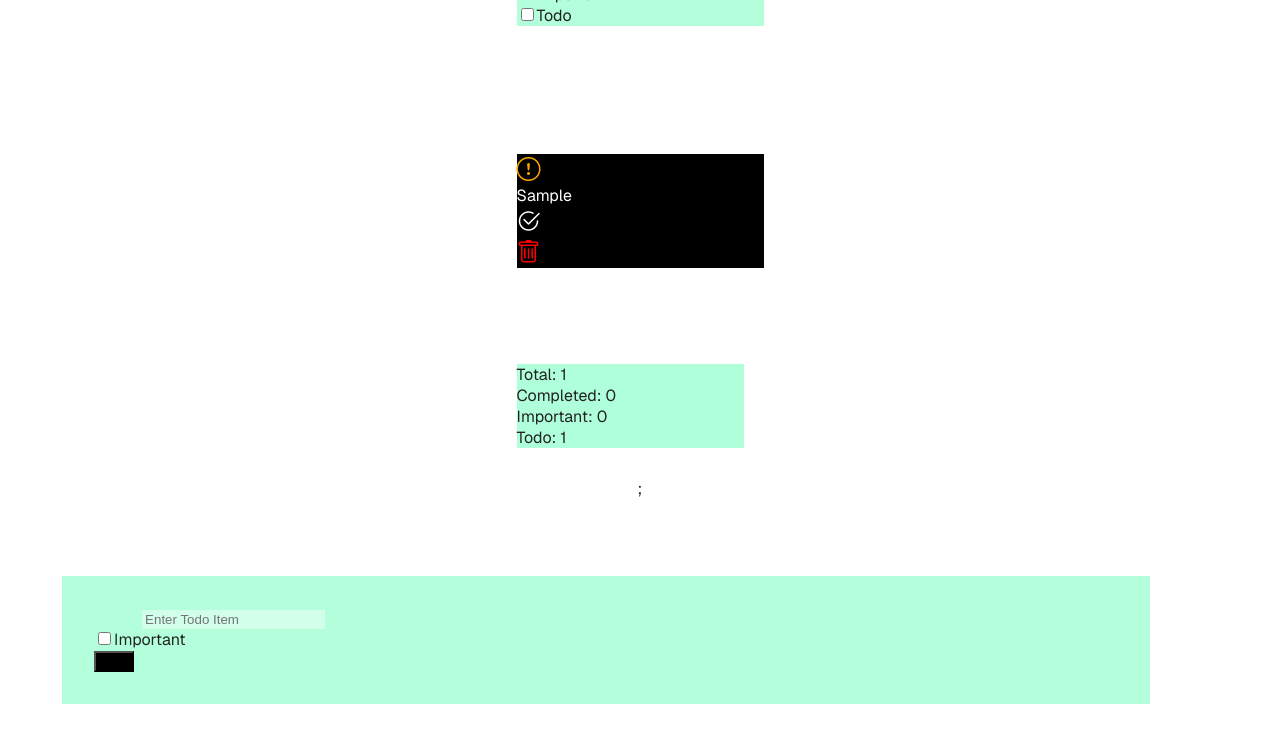
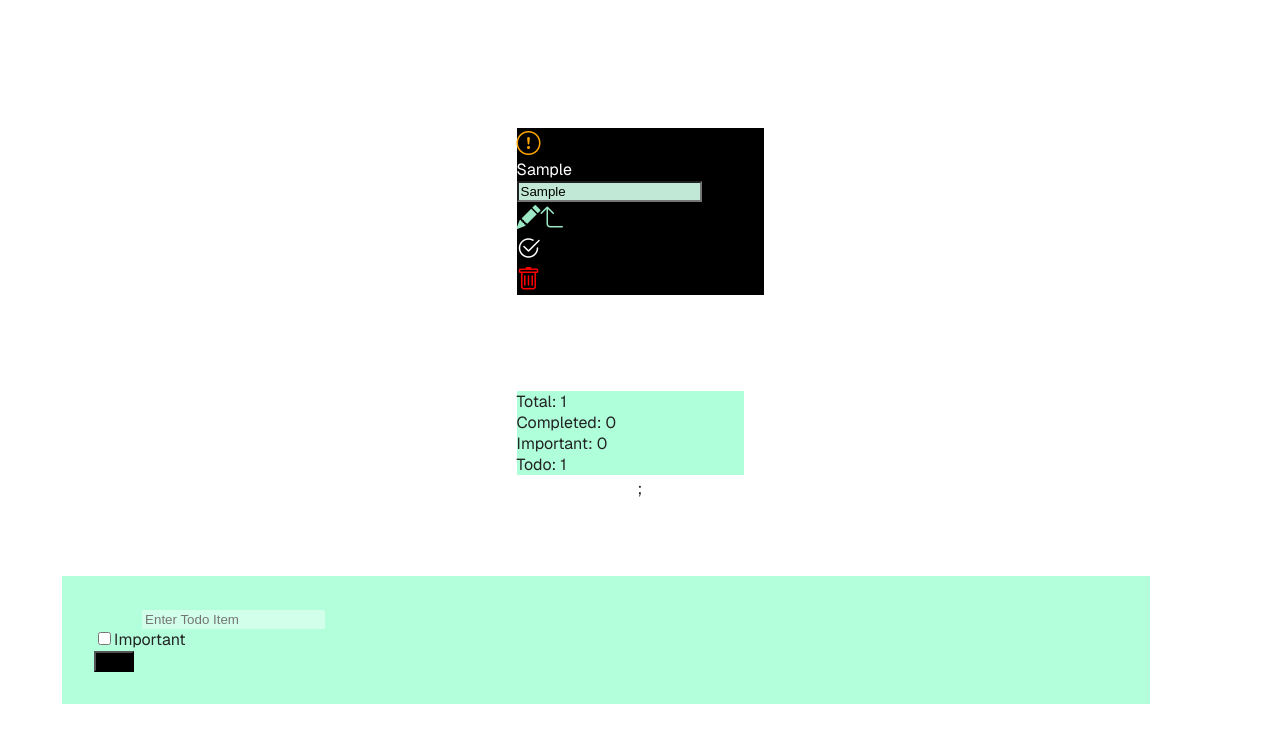
Before and after one commit to naveendanu2000/todo_app, a Next.js app: page / in a window 1280 px wide. Both pictures are taken after typing "Sample" into the empty fields and a click on the button "Add". Shown: the top 742 px of the page. Built offline with nearby package versions, Linux system fonts and the light colour scheme.

Commit message:
Edit logic done!

```diff
--- a/src/components/Footer.jsx
+++ b/src/components/Footer.jsx
@@ -10,7 +10,7 @@ const Footer = () => {
   const [todoCount, setTodoCount] = useState(0);
 
   useEffect(() => {
-    console.log("---------------======-------------- Counting called!");
+    // console.log("---------------======-------------- Counting called!");
     setAllCount(0);
     setCompletedCount(0);
     setImportantCount(0);
--- a/src/components/TodoListItem.jsx
+++ b/src/components/TodoListItem.jsx
@@ -1,10 +1,16 @@
-import { useContext } from "react";
+import { useContext, useState, useEffect } from "react";
 import { TodoDataContext } from "../context/TodoDataContext";
 import { ThemeContext } from "../context/ThemeContext";
 
 const TodoListItem = ({ item }) => {
-  const { deleteTodoItem, toggleCompleted } = useContext(TodoDataContext);
+  const { deleteTodoItem, toggleCompleted, handleEdit } =
+    useContext(TodoDataContext);
   const { dark } = useContext(ThemeContext);
+  const [edit, setEdit] = useState(false);
+  const [newMessage, setNewMessage] = useState(item.message);
+  useEffect(() => {
+    // console.log("edit changed:", edit);
+  }, [edit]);
 
   return (
     <div
@@ -15,7 +21,7 @@ const TodoListItem = ({ item }) => {
           : { backgroundColor: "#000000", color: "white" }
       }
     >
-      <div className={` col-1`}>
+      <div className={`col`}>
         <i
           className={`${
             item.important ? "visible" : "invisible"
@@ -24,13 +30,52 @@ const TodoListItem = ({ item }) => {
         ></i>
       </div>
       <div
-        className="col-9 text-center align-content-center"
+        className={`col-9 text-center align-content-center ${
+          edit ? "d-none" : ""
+        }`}
         style={item.completed ? { textDecoration: "line-through" } : {}}
       >
         {item.message}
       </div>
+      <input
+        className={`col-9 text-center align-content-center border-0 rounded-3 ${
+          !edit ? "d-none" : ""
+        }`}
+        type="text"
+        id="newMessage"
+        value={newMessage}
+        style={
+          !dark
+            ? { backgroundColor: "#d5ffece8" }
+            : {
+                backgroundColor: "#1c1c1c",
+                color: "white",
+              }
+        }
+        placeholder="Enter the updated Item"
+        onChange={(e) => setNewMessage(e.target.value)}
+      />
+      <div className="col text-end">
+        <i
+          className={`bi bi-pencil-fill ${edit ? "d-none" : ""}`}
+          style={{ color: "#acffd9e8", fontSize: "1.5rem", fontWeight: "bold" }}
+          onClick={() => {
+            setEdit(true);
+          }}
+        ></i>
+        <i
+          role="button"
+          className={`bi bi-arrow-90deg-up ${!edit ? "d-none" : ""}`}
+          style={{ color: "#acffd9e8", fontSize: "1.5rem", fontWeight: "bold" }}
+          onClick={() => {
+            setEdit(false);
+            handleEdit(item.id, newMessage);
+            setNewMessage(item.message);
+          }}
+        ></i>
+      </div>
       <div
-        className="col-1 text-end"
+        className="col text-end"
         onClick={() => {
           toggleCompleted(item.id);
         }}
@@ -45,7 +90,7 @@ const TodoListItem = ({ item }) => {
         ></i>
       </div>
       <div
-        className="col-1 text-end"
+        className="col text-end"
         onClick={() => {
           deleteTodoItem(item.id);
         }}
--- a/src/components/TodoToolbar.jsx
+++ b/src/components/TodoToolbar.jsx
@@ -31,7 +31,10 @@ const TodoToolBar = () => {
           className="mx-2"
           type="checkbox"
           id="all"
-          checked={filter.all}
+          checked={
+            filter.all ||
+            (!filter.completed && !filter.important && !filter.todo)
+          }
           onChange={() => {
             toggleFilter("all");
           }}
--- a/src/context/TodoDataContext.jsx
+++ b/src/context/TodoDataContext.jsx
@@ -13,23 +13,20 @@ export const TodoDataProvider = ({ children }) => {
   const [copyTodo, setCopyTodo] = useState([]);
 
   useEffect(() => {
-    if (filter.all) {
-      setCopyTodo(todoList.filter((item) => item));
-    }
-    if (filter.important) {
-      setCopyTodo(todoList.filter((item) => item.important));
-    }
-    if (filter.completed) {
-      setCopyTodo(todoList.filter((item) => item.completed));
-    }
-    if (filter.todo) {
-      setCopyTodo(todoList.filter((item) => !item.completed));
-    }
     if (filter.important && filter.completed) {
       setCopyTodo(todoList.filter((item) => item.important && item.completed));
-    }
-    if (filter.important && filter.todo) {
+    } else if (filter.important && filter.todo) {
       setCopyTodo(todoList.filter((item) => item.important && !item.completed));
+    } else if (filter.completed) {
+      setCopyTodo(todoList.filter((item) => item.completed));
+    } else if (filter.important) {
+      setCopyTodo(todoList.filter((item) => item.important));
+    } else if (filter.todo) {
+      setCopyTodo(todoList.filter((item) => !item.completed));
+    } else if (filter.all) {
+      setCopyTodo(todoList);
+    } else {
+      setCopyTodo(todoList);
     }
   }, [filter, todoList]);
 
@@ -74,6 +71,14 @@ export const TodoDataProvider = ({ children }) => {
     // console.log(message, important, "called");
   };
 
+  const handleEdit = (id, message) => {
+    setTodoList((prev) =>
+      prev.map((item) =>
+        item.id === id ? { ...item, message: message } : item
+      )
+    );
+  };
+
   const toggleCompleted = (id) => {
     setTodoList((prev) =>
       prev.map((item) =>
@@ -106,6 +111,7 @@ export const TodoDataProvider = ({ children }) => {
         toggleCompleted,
         handleSearch,
         todoList,
+        handleEdit,
       }}
     >
       {children}
```
